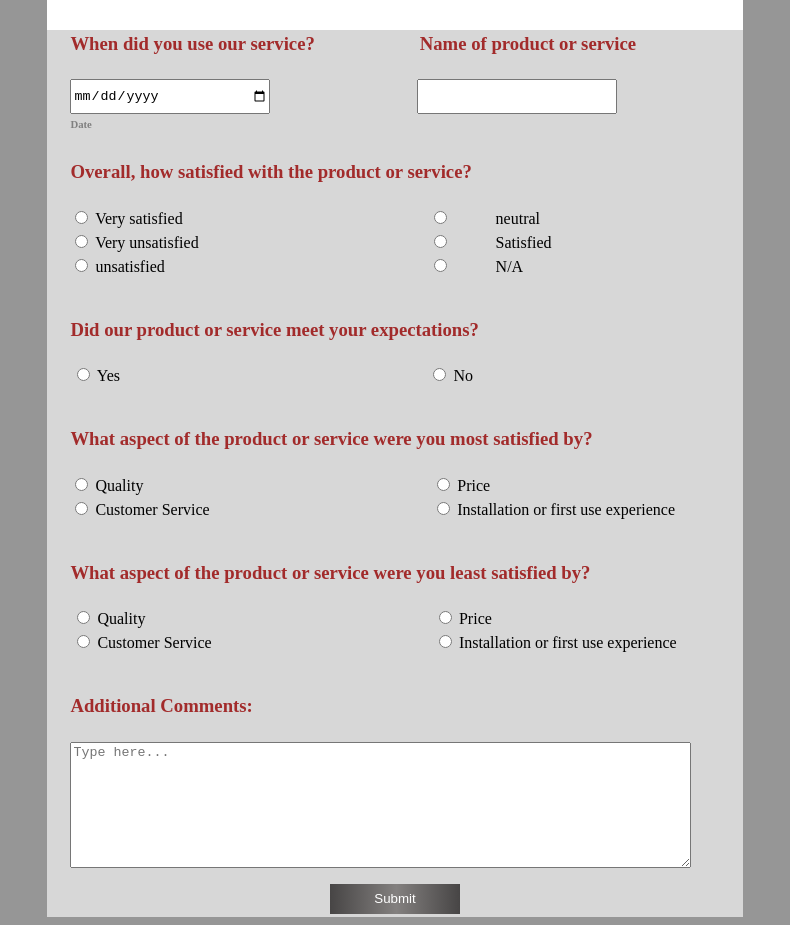
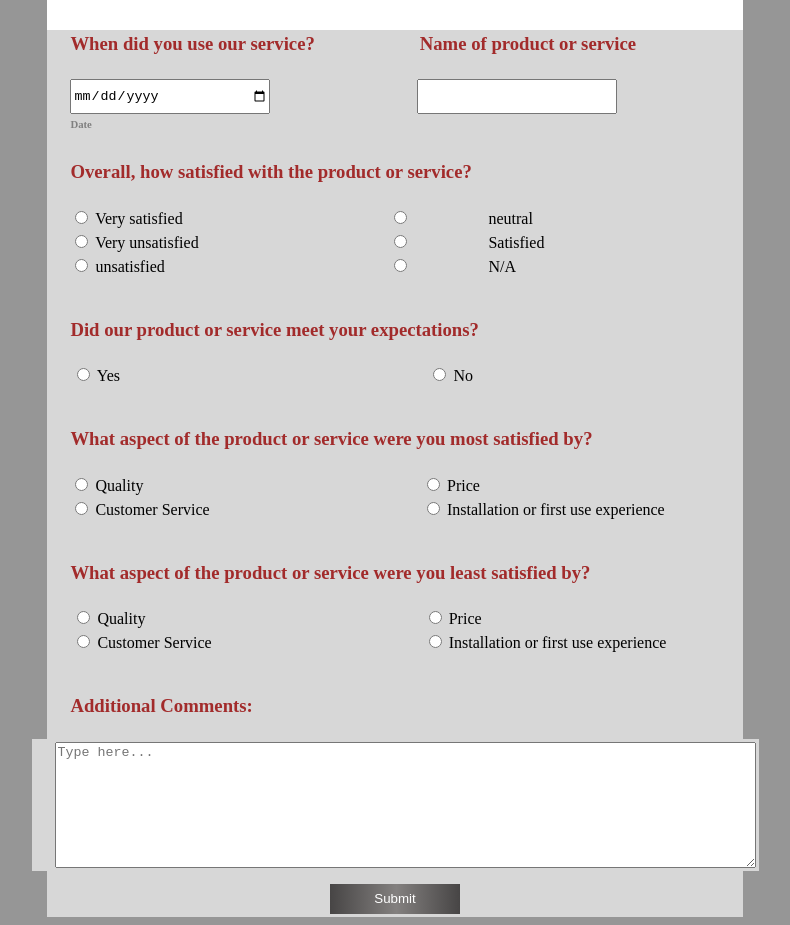
Before and after one commit to JicksonHD/CSC_443_Assg1, a plain HTML site: page index.html in a window 1280 px wide. Shown: the part 114-1039 px from the top of the page, without its empty margins (245-1035 px from the left). Drawn offline with Linux system fonts and the light colour scheme.

Commit message:
Did some edits so it fits the standard website size

```diff
--- a/index.html
+++ b/index.html
@@ -245,7 +245,7 @@
             <tr>
 
                 <td>
-                    <textarea class="textbox-placement" rows="8" cols="75" placeholder="Type here..."></textarea>
+                    <textarea class="textbox-placement" rows="8" cols="85" placeholder="Type here..."></textarea>
 
                 </td>
             </tr>
--- a/style.css
+++ b/style.css
@@ -108,7 +108,7 @@
 }
 
 .radio-button-left{
-    margin-right: 45px;
+    margin-right: 77px;
 }
 
 .radio-button-right2{
@@ -124,7 +124,7 @@
 }
 
 .radio-button-right33{
-    margin-left: 200px;
+    margin-left: 185px;
 }
 
 .radio-button-right4{
@@ -132,7 +132,7 @@
 }
 
 .radio-button-right44{
-    margin-left: 200px;
+    margin-left: 185px;
 }
 
 .textbox-placement{
```
